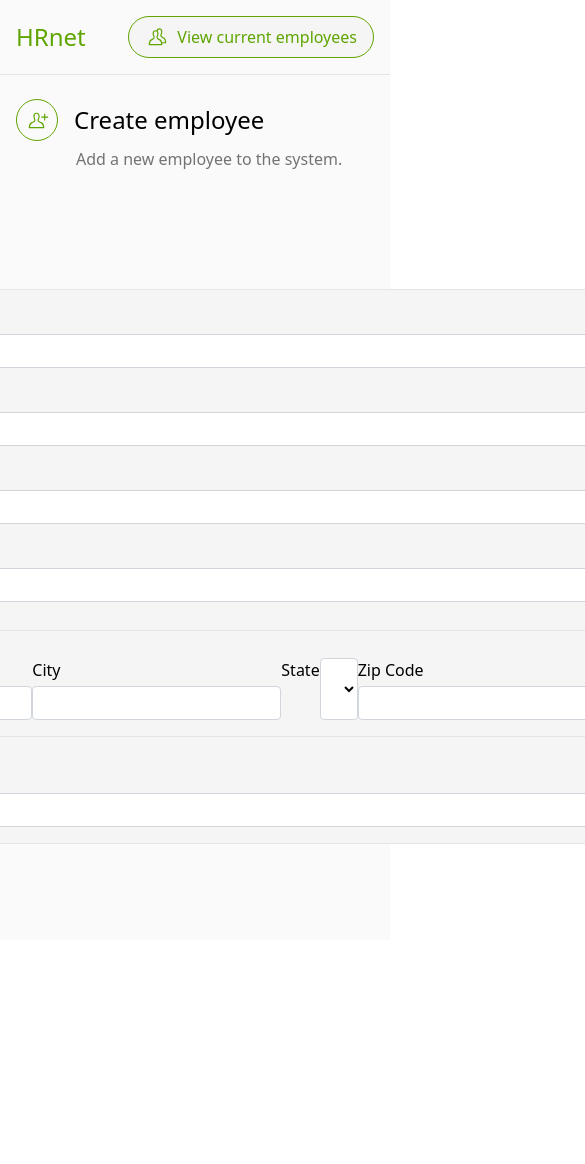
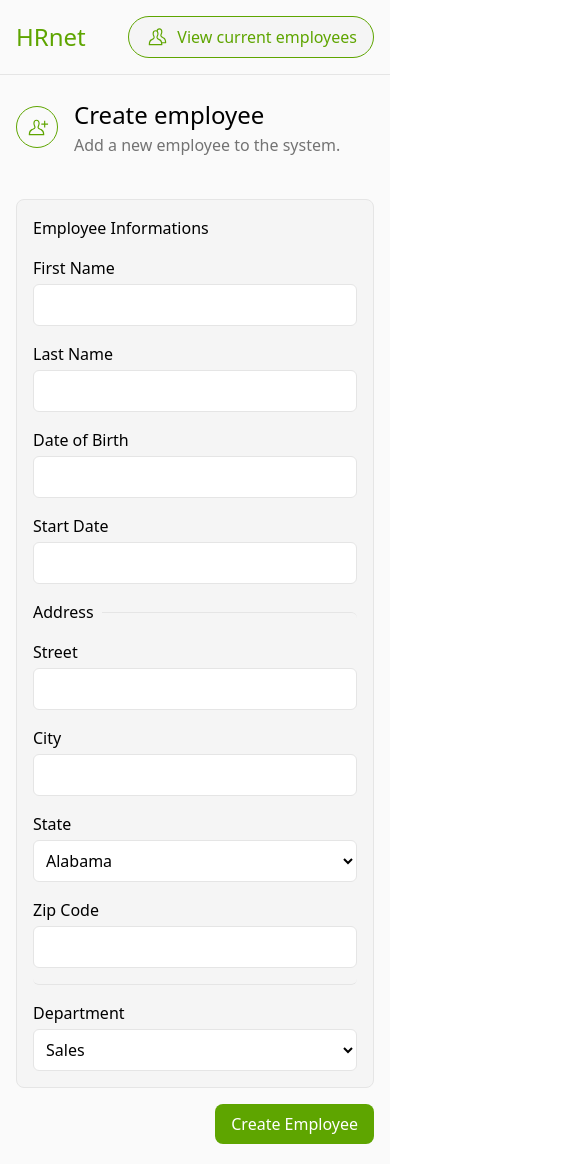
Before and after one commit to Spratch/P14-WealthHealth, a React (Vite) app: page / in a window 390 px wide. Shown: the top 1164 px of the page, 585 px wide, since content can reach past the window. Before the commit the page ends 940 px from the top, so only its background shows below. Built offline with nearby package versions, Linux system fonts and the light colour scheme.

Commit message:
feat(form): responsive, states

```diff
--- a/src/app/App.css
+++ b/src/app/App.css
@@ -2,10 +2,15 @@
 
 @custom-variant aria-current (&[aria-current="page"]);
 
+@layer utilities {
+  .focus {
+    @apply focus:outline-2 focus:outline-offset-2 focus:outline-lime-600;
+  }
+}
 @layer components {
-  input,
+  /* input,
   textarea,
   select {
     @apply bg-white border border-gray-300 rounded py-1 px-2 focus:outline-2 focus:outline-offset-2 focus:outline-lime-600;
-  }
+  } */
 }
--- a/src/components/home/formSection.tsx
+++ b/src/components/home/formSection.tsx
@@ -1,77 +1,140 @@
+import { useState } from "react";
 import FormField from "../ui/formField";
+import FormSelect from "../ui/formSelect";
+import { usStates } from "../../datas/us-states";
 
 export default function FormSection() {
+  const [firstName, setFirstName] = useState("");
+  const [lastName, setLastName] = useState("");
+  const [dateOfBirth, setDateOfBirth] = useState("");
+  const [startDate, setStartDate] = useState("");
+  const [street, setStreet] = useState("");
+  const [city, setCity] = useState("");
+  const [state, setState] = useState("");
+  const [zipCode, setZipCode] = useState("");
+  const [department, setDepartment] = useState("");
+
+  function handleSubmit(e: React.FormEvent) {
+    e.preventDefault();
+
+    const employee = {
+      firstName,
+      lastName,
+      dateOfBirth,
+      startDate,
+      address: {
+        street,
+        city,
+        state,
+        zipCode
+      },
+      department
+    };
+
+    console.log(employee);
+  }
+
   return (
-    <section className="flex flex-col items-center gap-4 w-full max-w-7xl mx-auto py-24">
+    <section className="flex flex-col items-end gap-4 w-full max-w-7xl mx-auto py-5 md:py-12">
+      {/* Form */}
       <form
         action="#"
         id="create-employee"
-        className="flex flex-col gap-4 bg-neutral-100 p-4 rounded-lg border border-neutral-200"
+        className="w-full flex flex-col md:grid grid-cols-3 gap-4 bg-neutral-100 p-4 rounded-lg border border-neutral-200"
       >
+        <div className="flex flex-col gap-4">
+          <legend>Employee Informations</legend>
           <FormField
             id="first-name"
             label="First Name"
             type="text"
+            value={firstName}
+            onChange={(e) => setFirstName(e.target.value)}
           />
-
           <FormField
             id="last-name"
             label="Last Name"
             type="text"
+            value={lastName}
+            onChange={(e) => setLastName(e.target.value)}
           />
-
           <FormField
             id="date-of-birth"
             label="Date of Birth"
             type="text"
+            value={dateOfBirth}
+            onChange={(e) => setDateOfBirth(e.target.value)}
           />
-
           <FormField
             id="start-date"
             label="Start Date"
             type="text"
+            value={startDate}
+            onChange={(e) => setStartDate(e.target.value)}
           />
+        </div>
 
-        <fieldset className="border border-neutral-200 p-4 rounded-md flex ">
-          <legend>Address</legend>
+        <fieldset className="border-y md:border border-neutral-200 py-4 md:p-4 rounded-md flex flex-col gap-4">
+          <legend className="pr-2">Address</legend>
 
+          <div className="flex flex-col md:flex-row flex-wrap gap-4 w-full">
             <FormField
               id="street"
               label="Street"
               type="text"
+              value={street}
+              onChange={(e) => setStreet(e.target.value)}
             />
-
             <FormField
               id="city"
               label="City"
               type="text"
+              value={city}
+              onChange={(e) => setCity(e.target.value)}
             />
+          </div>
 
-          <label htmlFor="state">State</label>
-          <select
-            name="state"
+          <FormSelect
             id="state"
-          ></select>
+            label="State"
+            options={usStates}
+            value={state}
+            onChange={(e) => setState(e.target.value)}
+          />
 
           <FormField
             id="zip-code"
             label="Zip Code"
             type="number"
+            value={zipCode}
+            onChange={(e) => setZipCode(e.target.value)}
           />
         </fieldset>
 
-        <label htmlFor="department">Department</label>
-        <select
-          name="department"
+        <FormSelect
           id="department"
+          label="Department"
+          options={[
+            "Sales",
+            "Marketing",
+            "Engineering",
+            "Human Resources",
+            "Legal"
+          ]}
+          value={department}
+          onChange={(e) => setDepartment(e.target.value)}
+        />
+      </form>
+
+      {/* Submit */}
+      <button
+        type="submit"
+        className="bg-lime-600 hover:bg-lime-700 transition-colors text-white rounded-lg px-4 py-2 cursor-pointer focus"
+        form="create-employee"
+        onClick={handleSubmit}
       >
-          <option>Sales</option>
-          <option>Marketing</option>
-          <option>Engineering</option>
-          <option>Human Resources</option>
-          <option>Legal</option>
-        </select>
-      </form>
+        Create Employee
+      </button>
     </section>
   );
 }
--- a/src/components/layout/hero.tsx
+++ b/src/components/layout/hero.tsx
@@ -6,24 +6,23 @@ type Props = {
 
 export default function Hero({ title, description, Icon }: Props) {
   return (
-    <section className="py-6 flex flex-col items-start gap-2 w-full max-w-7xl mx-auto">
-      <h1 className="text-2xl md:text-4xl flex items-center gap-4">
+    <section className="py-6 flex items-center gap-4 md:gap-6 w-full max-w-7xl mx-auto">
+      {/* Icon */}
       {Icon && (
-          <span className="p-2 border border-lime-600 rounded-full text-lime-600">
+        <div className="p-2 border border-lime-600 rounded-full text-lime-600">
           <Icon className="size-6 md:size-8" />
-          </span>
+        </div>
       )}
-        {title}
-      </h1>
+
+      {/* Content */}
+      <div className="flex flex-col gap-1 md:gap-2">
+        <h1 className="text-2xl md:text-4xl">{title}</h1>
         {description && (
-        <p
-          className={`md:text-lg leading-tight text-neutral-500 ${
-            Icon && "ml-15 md:ml-18"
-          }`}
-        >
+          <p className={`md:text-lg leading-tight text-neutral-500`}>
             {description}
           </p>
         )}
+      </div>
     </section>
   );
 }
--- a/src/components/ui/formField.tsx
+++ b/src/components/ui/formField.tsx
@@ -2,15 +2,21 @@ type Props = {
   id: string;
   label: string;
   type: string;
+  value: string;
+  onChange: (e: React.ChangeEvent<HTMLInputElement>) => void;
 };
 
-export default function FormField({ id, label, type }: Props) {
+export default function FormField({ id, label, type, value, onChange }: Props) {
   return (
-    <div className="flex flex-col gap-1">
+    <div className="flex flex-col gap-1 w-full">
       <label htmlFor={id}>{label}</label>
       <input
         type={type}
         id={id}
+        name={id}
+        value={value}
+        onChange={onChange}
+        className="bg-white border border-neutral-200 focus:border-neutral-300 p-2 rounded-md focus"
       />
     </div>
   );
--- /dev/null
+++ b/src/components/ui/formSelect.tsx
@@ -0,0 +1,32 @@
+type Props = {
+  id: string;
+  label: string;
+  options: string[];
+  value: string;
+  onChange: (e: React.ChangeEvent<HTMLSelectElement>) => void;
+};
+
+export default function FormSelect({
+  id,
+  label,
+  options,
+  value,
+  onChange
+}: Props) {
+  return (
+    <div className="flex flex-col gap-1">
+      <label htmlFor={id}>{label}</label>
+      <select
+        id={id}
+        name={id}
+        value={value}
+        onChange={onChange}
+        className="bg-white border border-neutral-200 focus:border-neutral-300 p-2 rounded-md focus"
+      >
+        {options.map((option) => (
+          <option key={option}>{option}</option>
+        ))}
+      </select>
+    </div>
+  );
+}
--- a/src/components/ui/navCta.tsx
+++ b/src/components/ui/navCta.tsx
@@ -11,7 +11,7 @@ export default function NavCta({ to, text, primary = false, Icon }: Props) {
   return (
     <NavLink
       to={to}
-      className={`aria-current:hidden px-4 py-2 border border-lime-600 transition-colors rounded-full flex items-center gap-2 focus:outline-2 focus:outline-offset-2 focus:outline-lime-600
+      className={`aria-current:hidden px-4 py-2 border border-lime-600 transition-colors rounded-full flex items-center gap-2 focus
         ${
           primary
             ? "bg-lime-600 hover:bg-lime-700 text-white"
--- /dev/null
+++ b/src/datas/us-states.ts
@@ -0,0 +1,52 @@
+export const usStates = [
+  "Alabama",
+  "Alaska",
+  "Arizona",
+  "Arkansas",
+  "California",
+  "Colorado",
+  "Connecticut",
+  "Delaware",
+  "Florida",
+  "Georgia",
+  "Hawaii",
+  "Idaho",
+  "Illinois",
+  "Indiana",
+  "Iowa",
+  "Kansas",
+  "Kentucky",
+  "Louisiana",
+  "Maine",
+  "Maryland",
+  "Massachusetts",
+  "Michigan",
+  "Minnesota",
+  "Mississippi",
+  "Missouri",
+  "Montana",
+  "Nebraska",
+  "Nevada",
+  "New Hampshire",
+  "New Jersey",
+  "New Mexico",
+  "New York",
+  "North Carolina",
+  "North Dakota",
+  "Ohio",
+  "Oklahoma",
+  "Oregon",
+  "Pennsylvania",
+  "Rhode Island",
+  "South Carolina",
+  "South Dakota",
+  "Tennessee",
+  "Texas",
+  "Utah",
+  "Vermont",
+  "Virginia",
+  "Washington",
+  "West Virginia",
+  "Wisconsin",
+  "Wyoming"
+];
```
Lines whose indentation alone changed are shown as unchanged.
